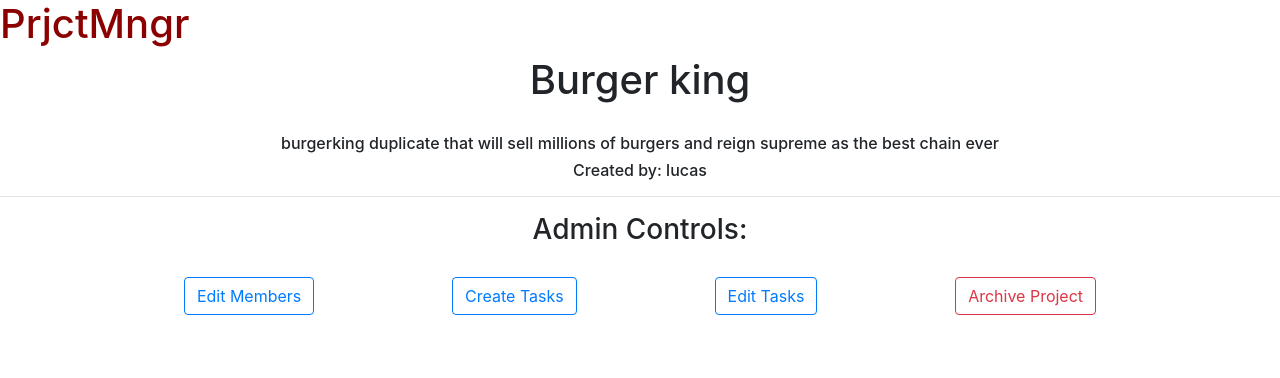
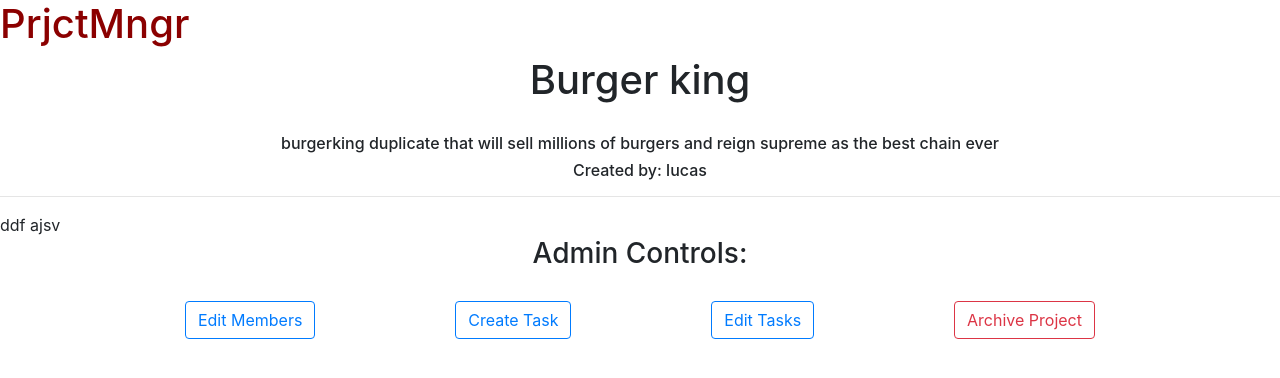
Before and after one commit to lucashurt/TeamManagement, a Django app: a page that uses team/templates/team.html in a window 1280 px wide. Shown: the part 60-438 px from the top of the page. Run offline with Django 5.2, Linux system fonts and the light colour scheme; a user stored in the database is signed in; data comes from the database, SQL or seed files in the repository; both versions use the stored data as it was after the commit; some libraries are stand-ins or nearby versions.

Commit message:
added features where admins are now allowed to actually create and assign tasks with deadlines to members of the team

```diff
--- a/team/models.py
+++ b/team/models.py
@@ -7,11 +7,13 @@
     friends = models.ManyToManyField('self', related_name='friends', blank=True)
 
 class Task(models.Model):
+    name = models.CharField(max_length=120,default='')
     completed = models.BooleanField(default=False)
     assigned_to = models.ForeignKey('User', on_delete=models.CASCADE, related_name='assigned_tasks')
     deadline = models.DateTimeField()
     priority = models.IntegerField(default=0)
     progress = models.TextField()
+    description = models.TextField(default='',)
     team=models.ForeignKey('Team', on_delete=models.CASCADE, related_name='tasks',default=None)
 
 class Team(models.Model):
--- a/team/static/team.js
+++ b/team/static/team.js
@@ -3,17 +3,17 @@
     const addMembersSelector = document.getElementById('add_member_select');
     const addMemberButton = document.getElementById('add_member_button');
 
-    document.querySelector("#edit_members").addEventListener('click', ()=> {
-    const edit = document.getElementById('edit_container');
-    if (edit.style.display === 'none') {
-        edit.style.display = "block";
-    }
-    else {
-        edit.style.display = "none";
-    }
+    document.querySelector("#edit_members").addEventListener('click', () => {
+        const edit = document.getElementById('edit_container');
+        if (edit.style.display === 'none') {
+            edit.style.display = "block";
+            createTaskContainer.style.display = "none";
+        } else {
+            edit.style.display = "none";
+        }
     })
-    currentMembersContainer.addEventListener('click', function(e) {
-        if(e.target.id === 'delete_member') {
+    currentMembersContainer.addEventListener('click', function (e) {
+        if (e.target.id === 'delete_member') {
             const username = e.target.getAttribute('data-username');
             e.target.parentElement.remove();
             removeMember(username);
@@ -21,11 +21,21 @@
     })
     addMemberButton.addEventListener('click', () => {
         const selectedOption = addMembersSelector.options[addMembersSelector.selectedIndex];
-        const username =selectedOption.textContent;
+        const username = selectedOption.textContent;
         const userID = selectedOption.value;
-        addMember(username,userID)})
+        addMember(username, userID)
+    })
 
-    document.querySelector("#create_tasks").addEventListener('click', ()=>console.log("add"))
+    document.querySelector("#create_task").addEventListener('click', () =>{
+        const createTaskContainer = document.getElementById('create_tasks');
+
+        if (createTaskContainer.style.display === 'none') {
+            createTaskContainer.style.display = "block";
+            currentMembersContainer.style.display = "none";
+        } else {
+            createTaskContainer.style.display = "none";
+        }
+    })
     document.querySelector("#edit_tasks").addEventListener('click', ()=>console.log("delete"))
     document.querySelector("#archive_project").addEventListener('click', ()=>console.log("delete"))
 })
--- a/team/templates/team.html
+++ b/team/templates/team.html
@@ -6,17 +6,21 @@
     <h6 id ="team_description" style="text-align: center;margin-top:30px">{{ team.description }}</h6>
     <h6 style="text-align: center">Created by: {{ team.creator }}</h6>
     <hr>
+    {% for task in tasks %}
+        {{ task.name }}
+    {% endfor %}
     {% if user in team.admins.all %}
         <div class="container" id="admin_div">
             <h3 style="text-align: center">Admin Controls:</h3>
              <div class="row" style="justify-content:space-around;margin:30px">
                  <button id="edit_members" class = "btn btn-outline-primary">Edit Members</button>
-                 <button id="create_tasks" class = "btn btn-outline-primary">Create Tasks</button>
+                 <button id="create_task" class = "btn btn-outline-primary">Create Task</button>
                  <button id="edit_tasks" class = "btn btn-outline-primary">Edit Tasks</button>
                  <button id="archive_project" class = "btn btn-outline-danger">Archive Project</button>
             </div>
         </div>
     {% endif %}
+
 
 
     <! Code below is initially hidden from the screen and is only displayed using JS after an admin clicks on one of the buttons -->
@@ -51,9 +55,45 @@
                     </div>
                     <hr>
                 {% endfor %}
-                <hr>
             </div>
         </div>
-</div>
+
+        <div id="create_tasks" style="text-align: center;border:0.1px solid grey;border-radius: 10px;padding: 10px; display:none">
+            <form id="create_task_form" action="{% url 'create_task' team.name  %}" method="POST">
+            {% csrf_token %}
+                <h3>Create Task:</h3>
+                <div class="form-group" style="text-align: left">
+                    <h6 >Task Name:</h6>
+                    <input type="text" class="form-control" id="task_name" name="task_name" placeholder="Enter Task Name" required>
+                </div>
+                <div class="form-group" style="text-align: left">
+                    <h6>Task Description:</h6>
+                    <input type="text" class="form-control" id="task_description" name="task_description" placeholder="Enter Task Description" required>
+                </div>
+                <div class="form-group" style="text-align: left">
+                    <h6>Task Priority:</h6>
+                    <input type="number" min=1 max="5" id="task_priority" name="task_priority" placeholder="Enter Task Priority" required style="width:25%">
+                    <p style="color:grey;font-size: 12px">1:Low Priority Task - 5:Max Priority Task</p>
+                </div>
+                <div class="form-group" style="text-align: left">
+                    <h6>Assign To:</h6>
+                    <select class="form-control" id="assigned_to" name="assigned_to">
+                    <option value="" disabled selected>Select a friend</option>
+                        {% for member in members %}
+                            <option value="{{ member.username }}">{{ member.username }}</option>
+                        {% endfor %}
+                    </select>
+                </div>
+                <div class="form-group" style="text-align: left">
+                    <h6>Deadline:</h6>
+                    <input id="task_deadline" class="form-control" type="date" name="task_deadline" required>
+                </div>
+                <div class="form-group" style="text-align: left">
+                    <input type="submit" value="Create Task" id="create_task_button" class="btn btn-primary"></input>
+                </div>
+            </form>
+    </div>
+    </div>
+
     <script src="{%  static '../static/team.js' %}"> </script>
 {% endblock %}
--- a/team/urls.py
+++ b/team/urls.py
@@ -7,5 +7,6 @@
     path('login', views.login_view, name='login'),
     path('logout', views.logout_view, name='logout'),
     path('create_team', views.create_team, name='create_team'),
+    path('create_task/<str:team_name>', views.create_task, name='create_task'),
     path('edit_members/<str:team_name>', views.edit_members, name='edit_team'),
 ]
--- a/team/views.py
+++ b/team/views.py
@@ -8,7 +8,7 @@
 from django.urls import reverse
 from django.views.decorators.csrf import csrf_exempt
 
-from .models import User, Team
+from .models import User, Team, Task
 
 
 # Create your views here.
@@ -111,6 +111,23 @@
                 return JsonResponse({"message": "User does not exist."}, status=400)
     else:
         team = Team.objects.get(name=team_name)
+        tasks = Task.objects.filter(team=team)
         user = User.objects.get(username=request.user)
         friends= user.friends.exclude(username=user.username)
-        return render(request, "team.html", {"team":team, "friends":friends, "members":team.members.all()})
+        return render(request, "team.html", {"team":team, "friends":friends, "tasks":tasks,"members":team.members.all()})
+
+def create_task(request,team_name):
+    if request.method == 'POST':
+        team=Team.objects.get(name=team_name)
+        task_name = request.POST['task_name']
+        task_description = request.POST['task_description']
+        task_deadline = request.POST['task_deadline']
+        task_priority = request.POST['task_priority']
+        assigned_to = request.POST['assigned_to']
+        user = User.objects.get(username=assigned_to)
+
+        task=Task.objects.create(name=task_name,description=task_description,deadline=task_deadline,priority=task_priority,team=team,assigned_to=user)
+        task.save()
+        team.tasks.add(task)
+        team.save()
+        return HttpResponseRedirect(reverse("create_team"))
```
Also changed, not shown: team/templates/profile.html (deleted, +0 -10 lines), db.sqlite3.
